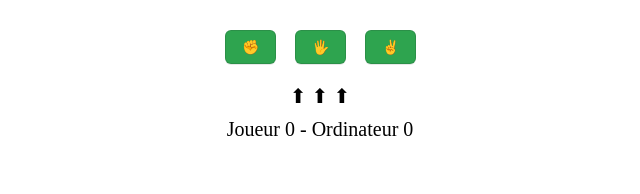
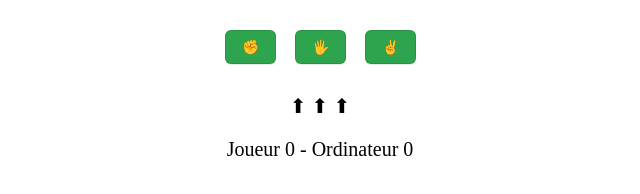
Before and after one commit to valentin-demange/rock-paper-scissors, a plain HTML site: page index.html in a window 1280 px wide. Shown: the whole page, without its empty margins (320-960 px from the left). Drawn offline with Linux system fonts and the light colour scheme.

Commit message:
Replace "center" html elements (deprecated)

```diff
--- a/assets/css/styles.css
+++ b/assets/css/styles.css
@@ -83,7 +83,7 @@
 }
 
 #m1-container {
-    margin-top: 20px;
+    margin: 20px;
     display: flex;
     align-items: center;
     justify-content: center;
@@ -98,3 +98,11 @@
     margin: 10px;
     border-radius: 10px;
 }
+
+.display-text{
+  font-size: 20px;
+  /* margin-top: 5px; */
+  margin-left: auto;
+  margin-right: auto;
+  text-align: center;
+}
--- a/index.html
+++ b/index.html
@@ -21,8 +21,8 @@
                 <div class="m1-item"><button id="btn-paper" class="button-3">&#128400</button></div>
                 <div class="m1-item"><button id="btn-scissors" class="button-3">&#9996</button></div>
             </div>
-            <center id="display-winner" style="font-size: 20px; margin: 10px;">&#11014 &#11014 &#11014</center>
-            <center id="display-score" style="font-size: 20px; margin: 10px;">Joueur 0 - Ordinateur 0</center>
+            <p id="display-winner" class="display-text">&#11014 &#11014 &#11014</p>
+            <p id="display-score" class="display-text">Joueur 0 - Ordinateur 0</p>
         </section>
 
 
```
